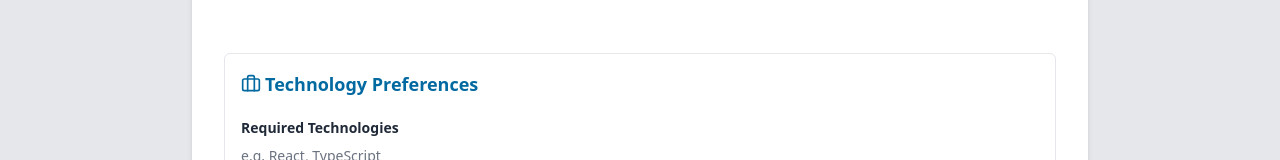
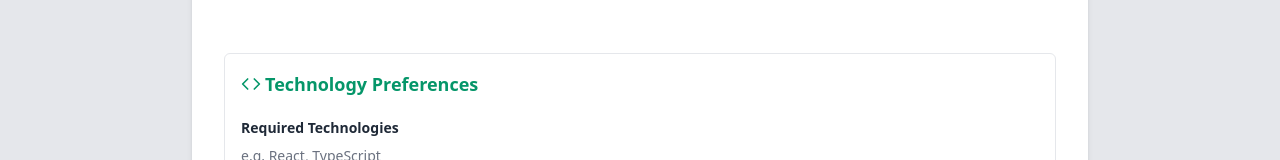
Before and after one commit to Muhammadbilalhaider/netlify-tailwind, a React (Create React App) app: page /preferences in a window 1280 px wide. Shown: the part 1023-1183 px from the top of the page. Built offline with nearby package versions, Linux system fonts and the light colour scheme.

Commit message:
making Preferences

```diff
--- a/src/components/preferences/preferences.tsx
+++ b/src/components/preferences/preferences.tsx
@@ -1,6 +1,6 @@
 
 import React, { useState } from 'react'
-import { Briefcase, Building2, Locate, LocateFixed, MapPin } from 'lucide-react'
+import { Briefcase, Building2, Code, Locate, LocateFixed, MapPin, Settings } from 'lucide-react'
 
 
 const Preferences = () => {
@@ -109,8 +109,8 @@ const Preferences = () => {
 
 
         <div className='flex flex-col border mt-6 m-8 rounded-md p-4'>
-          <div className='flex space-x-1 items-center text-sky-700 flex-row'>
-            <Briefcase size={20} />
+          <div className='flex space-x-1 items-center text-emerald-600 flex-row'>
+            <Code size={20} />
             <p className='font-semibold text-lg'>Technology Preferences</p>
           </div>
           <div className='flex flex-col  space-y-2 mt-5'>
```
